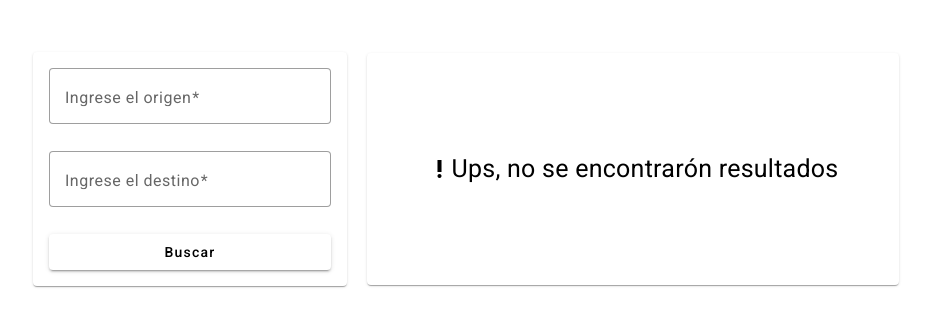
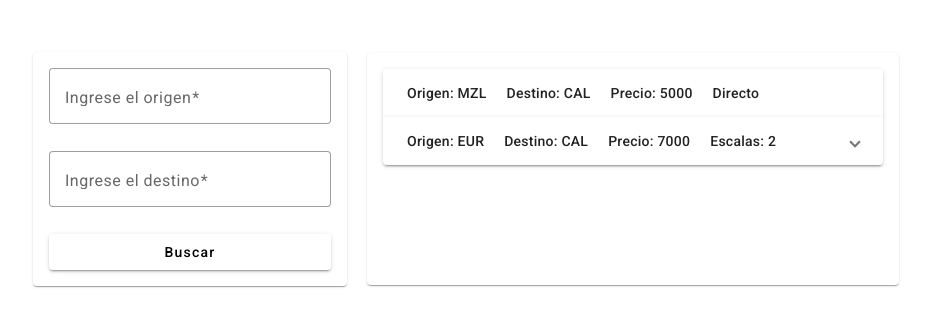
Before and after one commit to jersonVal/airlines-project-front, an Angular app: page /calculate-flight in a window 1280 px wide. Shown: the part 231-558 px from the top of the page, without its empty margins (174-1105 px from the left). Built offline with nearby package versions, Linux system fonts and the light colour scheme.

Commit message:
results journey design

```diff
--- a/src/app/modules/calculate-flight/calculate-flight.component.html
+++ b/src/app/modules/calculate-flight/calculate-flight.component.html
@@ -7,19 +7,26 @@
                     <mat-label>Ingrese el origen</mat-label>
                     <input matInput formControlName="origin" required maxlength="3" #origin
                         [value]="origin.value.toUpperCase()">
-                        <mat-error *ngIf="formGroup.controls['origin'].hasError('empty')">Este campo no debe estar vacío</mat-error>
-                        <mat-error *ngIf="formGroup.controls['origin'].hasError('length')">Este campo debe tener mínimo 3 letras</mat-error>
-                        <mat-error *ngIf="formGroup.controls['origin'].hasError('pattern')">Este campo solo acepta letras</mat-error>
+                    <mat-error *ngIf="formGroup.controls['origin'].hasError('empty')">Este campo no debe estar
+                        vacío</mat-error>
+                    <mat-error *ngIf="formGroup.controls['origin'].hasError('length')">Este campo debe tener mínimo 3
+                        letras</mat-error>
+                    <mat-error *ngIf="formGroup.controls['origin'].hasError('pattern')">Este campo solo acepta
+                        letras</mat-error>
                 </mat-form-field>
 
                 <mat-form-field appearance="outline">
                     <mat-label>Ingrese el destino</mat-label>
                     <input matInput formControlName="destination" required maxlength="3" #destination
                         [value]="destination.value.toUpperCase()">
-                    <mat-error *ngIf="formGroup.controls['destination'].hasError('empty')">Este campo no debe estar vacío</mat-error>
-                    <mat-error *ngIf="formGroup.controls['destination'].hasError('equal')">Los campos no deben ser iguales</mat-error>
-                    <mat-error *ngIf="formGroup.controls['destination'].hasError('length')">Este campo debe tener mínimo 3 letras</mat-error>
-                    <mat-error *ngIf="formGroup.controls['destination'].hasError('pattern')">Este campo solo acepta letras</mat-error>
+                    <mat-error *ngIf="formGroup.controls['destination'].hasError('empty')">Este campo no debe estar
+                        vacío</mat-error>
+                    <mat-error *ngIf="formGroup.controls['destination'].hasError('equal')">Los campos no deben ser
+                        iguales</mat-error>
+                    <mat-error *ngIf="formGroup.controls['destination'].hasError('length')">Este campo debe tener mínimo
+                        3 letras</mat-error>
+                    <mat-error *ngIf="formGroup.controls['destination'].hasError('pattern')">Este campo solo acepta
+                        letras</mat-error>
                 </mat-form-field>
 
                 <button mat-raised-button type="submit">Buscar</button>
@@ -29,8 +36,7 @@
     </mat-card>
 
     <mat-card>
-        <mat-card-content>
-            <div class="cls-result" [ngStyle]="{
+        <mat-card-content class="cls-result" [ngStyle]="{
             display: !journeyResult ? 'flex' : 'initial'
         }">
             <div class="cls-no-results" *ngIf="!journeyResult">
@@ -38,8 +44,34 @@
                 <span>Ups, no se encontrarón resultados</span>
             </div>
 
+            <mat-accordion *ngIf="journeyResult">
+                <mat-expansion-panel *ngFor="let item of journeyResult" [hideToggle]="item.stops === 0">
+                    <mat-expansion-panel-header>
+
+                        <ng-container *ngTemplateOutlet="temFlight; context: { item: item }"></ng-container>
+
+                    </mat-expansion-panel-header>
+
+                    <div *ngIf="item.stops > 0">
+                        <div class="cls-detail">Detalles:</div>
+                        <ng-container *ngFor="let stop of item.flights">
+                            <ng-container *ngTemplateOutlet="temFlight; context: { item: stop }"></ng-container>
+                        </ng-container>
                     </div>
+
+                </mat-expansion-panel>
+            </mat-accordion>
+
         </mat-card-content>
     </mat-card>
+</div>
 
+<ng-template #temFlight let-item="item">
+    <div class="cls-flight-header">
+        <span>Origen: {{item.origin}}</span>
+        <span>Destino: {{item.destination}}</span>
+        <span>Precio: {{item.price}}</span>
+        <span *ngIf="item.stops > 0">Escalas: {{item.stops}}</span>
+        <span *ngIf="item.stops === 0">Directo</span>
     </div>
+</ng-template>
--- a/src/app/modules/calculate-flight/calculate-flight.component.scss
+++ b/src/app/modules/calculate-flight/calculate-flight.component.scss
@@ -1,4 +1,4 @@
-.cls-container{
+.cls-container {
     width: 100vw;
     height: 100vh;
     display: flex;
@@ -6,18 +6,18 @@
     justify-content: center;
     gap: 20px;
 
-    .cls-form{
+    .cls-form {
         display: flex;
         flex-direction: column;
         gap: 5px;
 
-        .mat-mdc-form-field-infix{
+        .mat-mdc-form-field-infix {
             min-width: 250px !important;
         }
     }
 
-    .cls-result{
-        width: 500px;
+    .cls-result {
+        width: 500px !important;
         min-height: 200px;
         max-height: 80vh;
         overflow: hidden;
@@ -25,10 +25,28 @@
         justify-content: center;
         align-items: center;
 
-        .cls-no-results{
+        .cls-detail{
+            font-weight: bold;
+            padding-bottom: 10px;
+        }
+
+        .cls-no-results {
             display: flex;
             align-items: center;
             font-size: 25px;
         }
+
+        .mat-expansion-panel-header {
+            min-height: 48px;
+            height: auto !important;
+        }
+
+
+        .cls-flight-header {
+            display: flex;
+            align-items: center;
+            gap: 20px;
+        }
+
     }
 }
--- a/src/app/modules/calculate-flight/calculate-flight.component.ts
+++ b/src/app/modules/calculate-flight/calculate-flight.component.ts
@@ -15,7 +15,7 @@ export class CalculateFlightComponent implements OnInit {
 
   destinationError:string = 'Este campo no debe de estar vacio';
 
-  journeyResult: Journey | null = null;
+  journeyResult: Journey[] | null = null;
 
   temp: Journey[] = [
     {
@@ -28,17 +28,17 @@ export class CalculateFlightComponent implements OnInit {
     {
       flights: [
         {
-          destination: 'EUR',
-          origin: 'MZL',
+          destination: 'MZL',
+          origin: 'EUR',
           transport: {
             flightCarrier: 'Air test',
             flightNumber: '15024'
           },
-          price: 2000
+          price: 4000
         },
         {
           destination: 'POP',
-          origin: 'EUR',
+          origin: 'MZL',
           transport: {
             flightCarrier: 'Air test2',
             flightNumber: '8888'
@@ -55,9 +55,9 @@ export class CalculateFlightComponent implements OnInit {
           price: 1500
         }
       ],
-      origin: 'MZL',
+      origin: 'EUR',
       destination: 'CAL',
-      price: 5000,
+      price: 7000,
       stops: 2
     }
   ]
@@ -66,6 +66,8 @@ export class CalculateFlightComponent implements OnInit {
     private globalService: GlobalService,
     private fb: FormBuilder
   ) {
+
+    this.journeyResult = this.temp;
 
     this.formGroup = this.fb.group({
       origin: [null, [Validators.required, Validators.minLength(3), Validators.pattern('^[a-zA-Z]*$')]],
--- a/src/app/modules/calculate-flight/calculate-flight.module.ts
+++ b/src/app/modules/calculate-flight/calculate-flight.module.ts
@@ -8,6 +8,8 @@ import {MatInputModule} from '@angular/material/input';
 import {MatCardModule} from '@angular/material/card';
 import {MatButtonModule} from '@angular/material/button';
 import {MatIconModule} from '@angular/material/icon';
+import {MatExpansionModule} from '@angular/material/expansion';
+
 
 
 const routes = [
@@ -30,7 +32,8 @@ const routes = [
     MatInputModule,
     MatCardModule,
     MatButtonModule,
-    MatIconModule
+    MatIconModule,
+    MatExpansionModule
   ],
   exports: [
   ]
```
Lines whose indentation alone changed are shown as unchanged.
